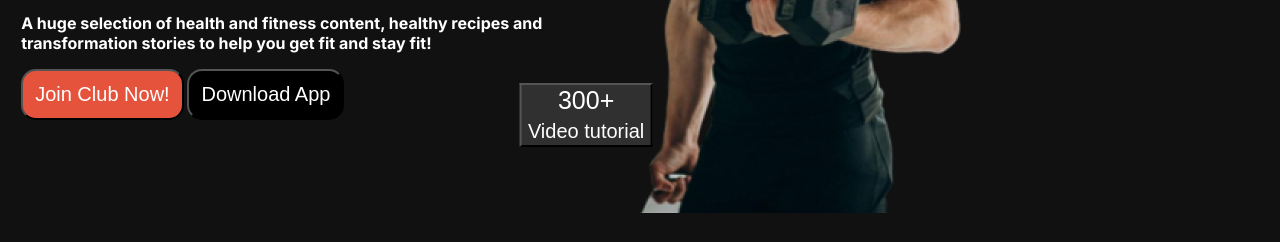
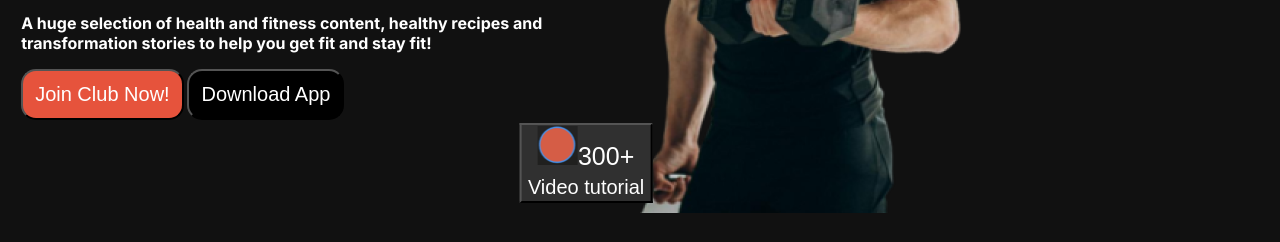
Before and after one commit to emadul007/Assignment-2, a plain HTML site: page index.html in a window 1280 px wide. Shown: the part 558-800 px from the top of the page. Drawn offline with Linux system fonts and the light colour scheme; a web font is replaced by a local one.

Commit message:
red dot added

```diff
--- a/index.html
+++ b/index.html
@@ -37,7 +37,7 @@
 
 </div >
 <img class="banner-image" src="images/Images 2.png" alt="">
-<button class="Video-tutorial">300+ <br><span class="vt-font">Video tutorial</span></button>
+<button class="Video-tutorial"> <img src="images/red.png" alt="">300+ <br><span class="vt-font">Video tutorial</span></button>
 <button class="Workout">500+ <br><span class="w-font">Free Workout Videos</span></button>
 </div>
     </header>
```
Also changed, not shown: images/red.png (added).
